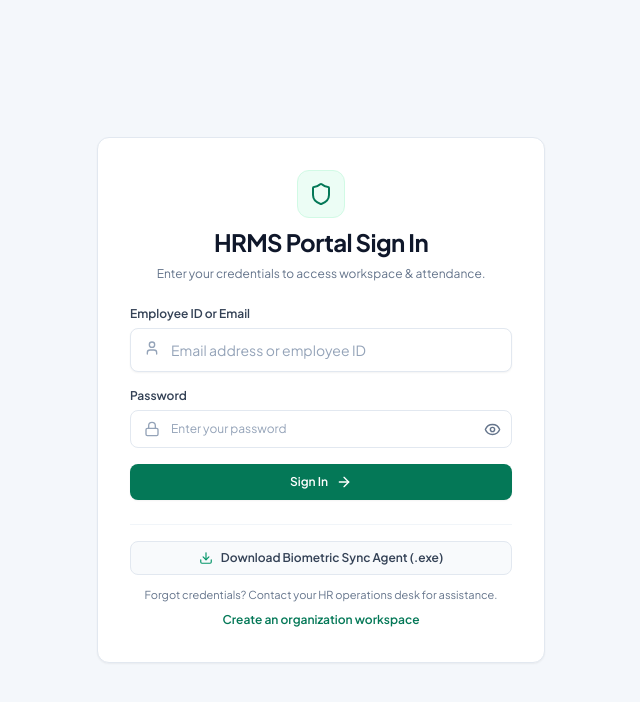
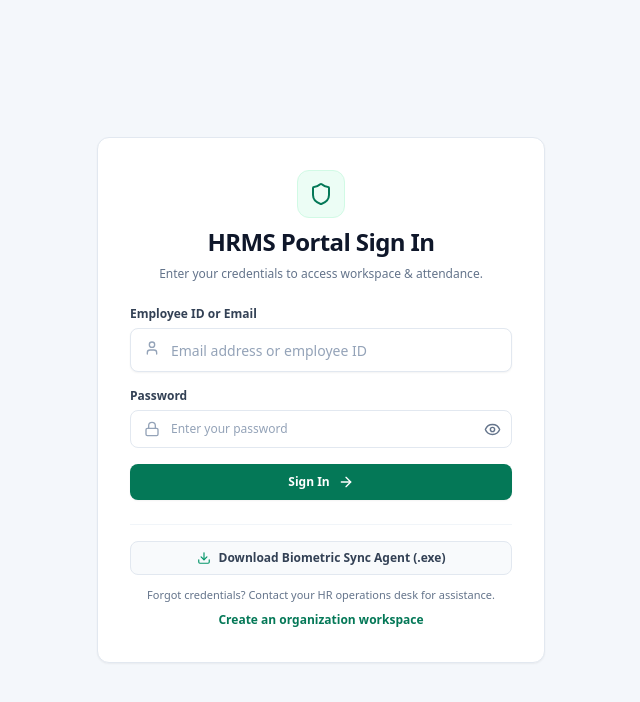
Before and after one commit to sinu5550/smart-hrms-frontend, a Next.js app: page / in a window 1280 px wide. Shown: the top 702 px of the page, without its empty margins (319-959 px from the left). Built offline with nearby package versions, Linux system fonts and the light colour scheme; no server answers.

Commit message:
fix: google font build error in layout.tsx

```diff
--- a/app/layout.tsx
+++ b/app/layout.tsx
@@ -1,16 +1,8 @@
 import type { Metadata } from "next";
-import { Plus_Jakarta_Sans } from "next/font/google";
 import "./globals.css";
 import { AuthProvider } from "@/components/auth/AuthProvider";
 import { QueryProvider } from "@/components/providers/QueryProvider";
 import { PwaRegister } from "@/components/shared/PwaRegister";
-
-const plusJakartaSans = Plus_Jakarta_Sans({
-  subsets: ["latin"],
-  weight: ["400", "500", "600", "700", "800"],
-  variable: "--font-plus-jakarta",
-  display: "swap",
-});
 
 export const metadata: Metadata = {
   title: "Enterprise HRMS Platform",
@@ -39,7 +31,7 @@ export default function RootLayout({
   children: React.ReactNode;
 }) {
   return (
-    <html lang="en" className={plusJakartaSans.variable}>
+    <html lang="en">
       <head>
         <link rel="manifest" href="/manifest.json" />
         <link rel="icon" href="/favicon.ico" sizes="any" />
@@ -49,8 +41,11 @@ export default function RootLayout({
         <meta name="apple-mobile-web-app-capable" content="yes" />
         <meta name="apple-mobile-web-app-status-bar-style" content="default" />
         <meta name="apple-mobile-web-app-title" content="HRMS Pro" />
+        <link rel="preconnect" href="https://fonts.googleapis.com" />
+        <link rel="preconnect" href="https://fonts.gstatic.com" crossOrigin="anonymous" />
+        <link href="https://fonts.googleapis.com/css2?family=Plus+Jakarta+Sans:wght@400;500;600;700;800&display=swap" rel="stylesheet" />
       </head>
-      <body className={`${plusJakartaSans.className} antialiased min-h-screen bg-[#f4f7fb] text-slate-800`}>
+      <body className="antialiased min-h-screen bg-[#f4f7fb] text-slate-800 font-sans">
         <QueryProvider>
           <AuthProvider>
             {children}
```
